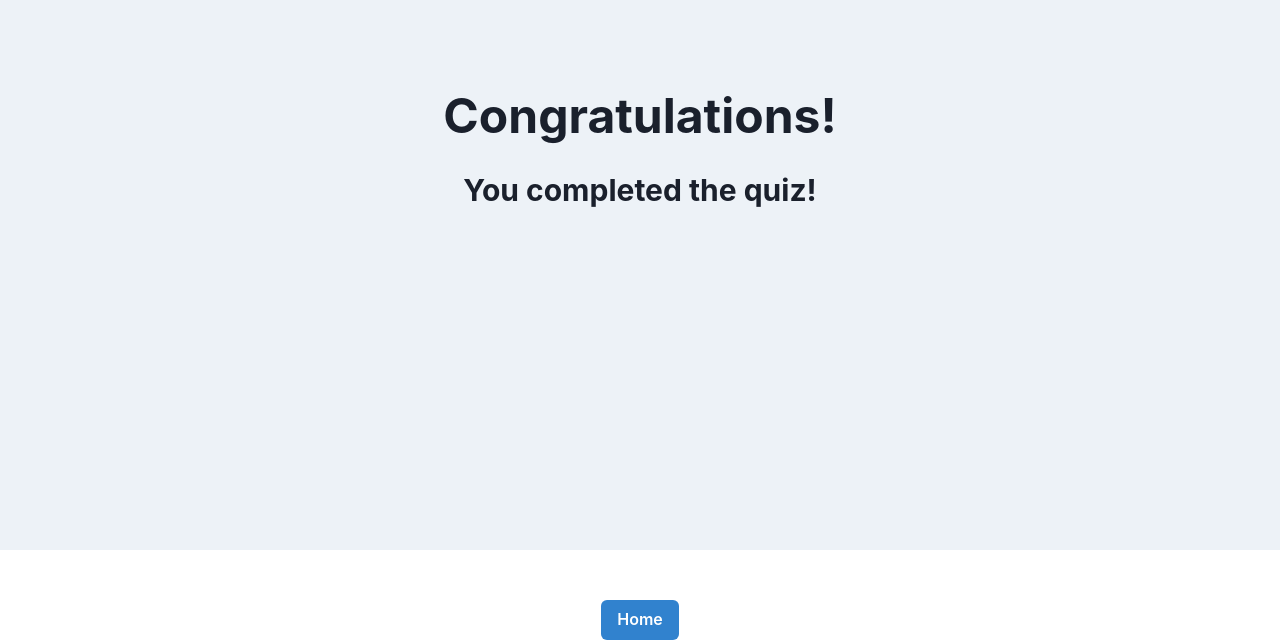
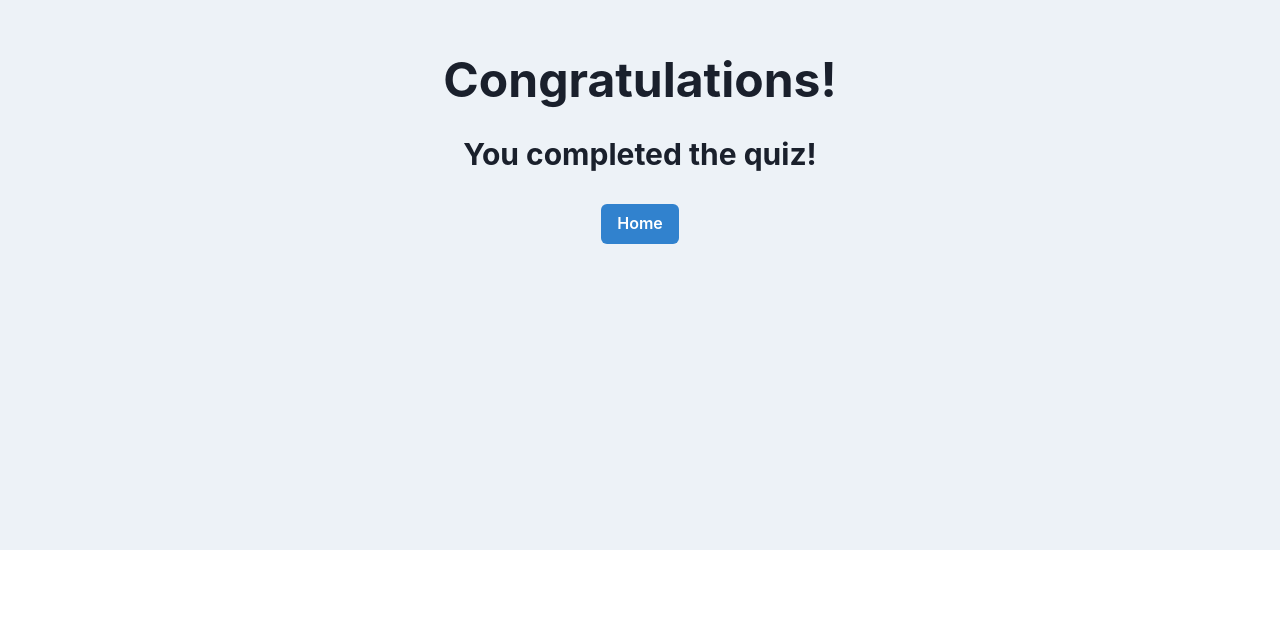
Before and after one commit to hyoshie/millionaire, a Next.js app: page /result in a window 1280 px wide. Shown: the part 250-890 px from the top of the page. After the commit the page ends 800 px from the top, so only its background shows below. Built offline with nearby package versions, Linux system fonts and the light colour scheme.

Commit message:
スマホ対応

```diff
--- a/src/components/BackToHomeButton.tsx
+++ b/src/components/BackToHomeButton.tsx
@@ -14,12 +14,7 @@ export const BackToHomeButton = ({ colorScheme = MAIN_COLOR }: BackToHomeButtonP
   };
 
   return (
-    <Button
-      position='absolute'
-      top={{ base: '900px', md: '850px' }}
-      colorScheme={colorScheme}
-      onClick={handleBackToHome}
-    >
+    <Button colorScheme={colorScheme} onClick={handleBackToHome}>
       Home
     </Button>
   );
--- a/src/components/GPTButton.tsx
+++ b/src/components/GPTButton.tsx
@@ -36,7 +36,7 @@ export const GPTButton = ({ currentQuestion, quizStatus }: GPTButtonProps) => {
   };
 
   return (
-    <Popover placement='top'>
+    <Popover placement='auto'>
       <PopoverTrigger>
         <IconButton
           size='md'
```
Also changed, not shown: src/components/NextOrBackButton.tsx (+1 -6 lines).
